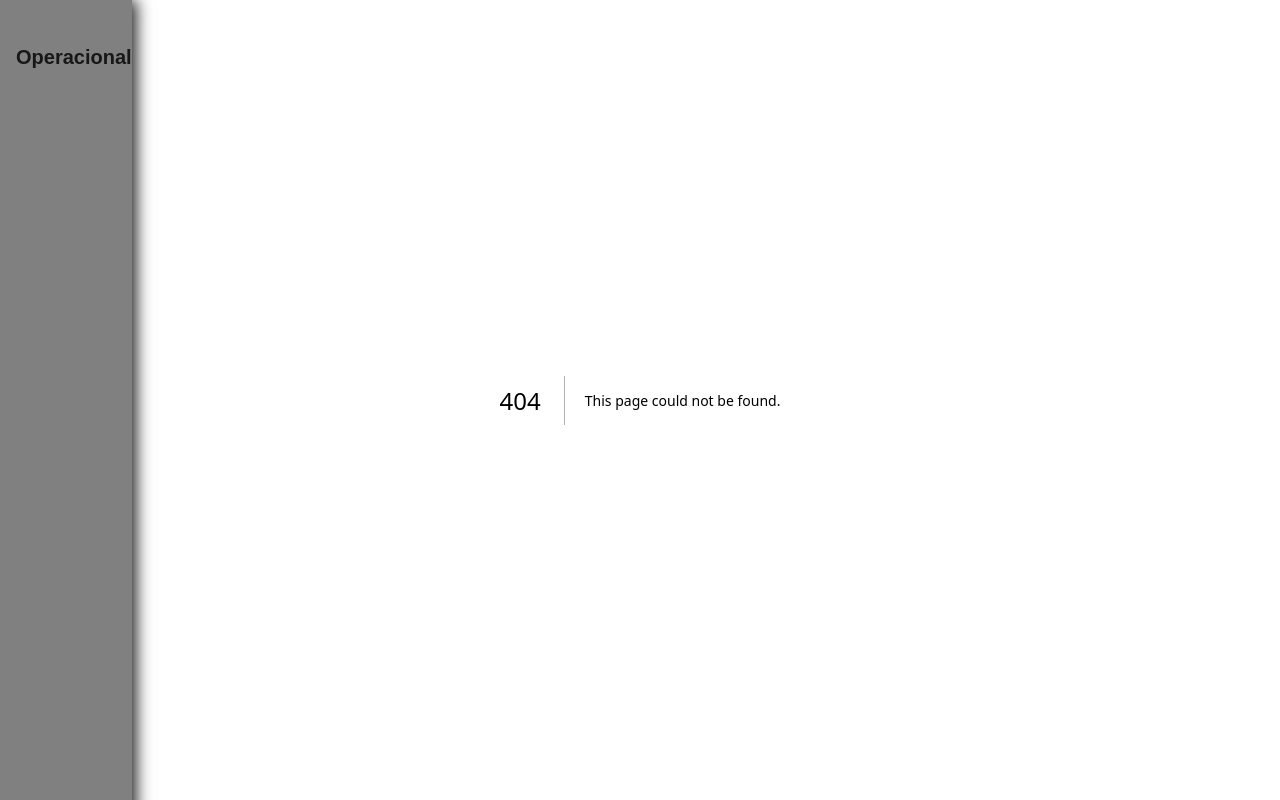
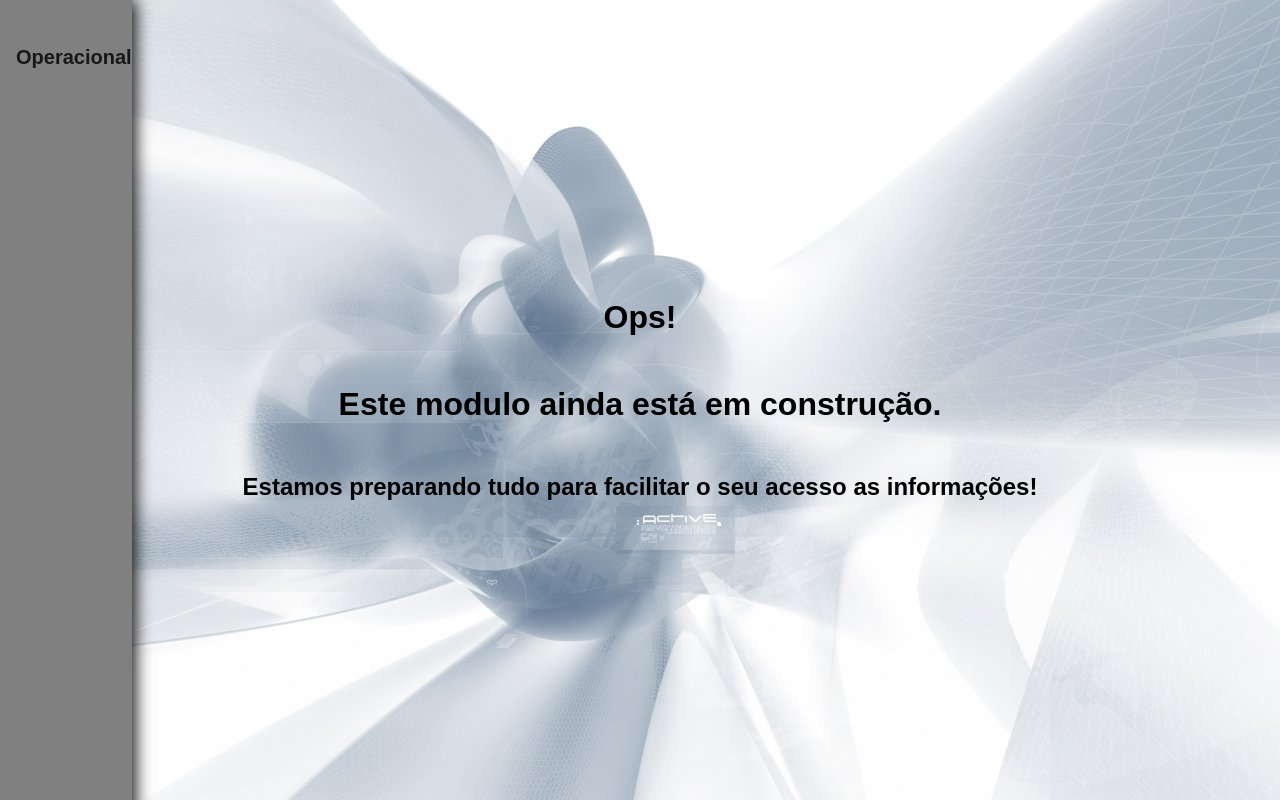
Before and after one commit to Adriano-Reis-Eng/projeto-next-operacional, a Next.js app: page /aviso in a window 1280 px wide. Before the commit this address had no page. Built offline with nearby package versions, Linux system fonts and the light colour scheme; a web font is replaced by a local one.

Commit message:
Adiciona formulário de aviso e atualiza menu do painel com novos links

```diff
--- /dev/null
+++ b/src/app/aviso/page.tsx
@@ -0,0 +1,32 @@
+"use client";
+import React from "react";
+
+export default function AvisoForm() {
+    return (
+        <form
+            style={{
+                display: 'flex',
+                flexDirection: 'column',
+                justifyContent: 'center',
+                alignItems: 'center',
+                minHeight: '100vh',
+                margin: 0,
+                gap: 50,
+                width: '100%',
+                backgroundImage: 'url("/imgarquivo.jpg")',
+                backgroundSize: 'cover',
+                backgroundPosition: 'center',
+            }}
+            className="formAviso">
+            <h1 style={{ color: 'black', textAlign: 'center' }}>
+                Ops!
+            </h1>
+            <h1 style={{ color: 'black', textAlign: 'center' }}>
+                Este modulo ainda está em construção.
+            </h1>
+            <h2 style={{ color: 'black', textAlign: 'center' }}>
+                Estamos preparando tudo para facilitar o seu acesso as informações!
+            </h2>
+        </form>
+    );
+}
--- a/src/app/painel/page.tsx
+++ b/src/app/painel/page.tsx
@@ -29,6 +29,8 @@ const menus: Record<Cargo, MenuItem[]> = {
         { href: "/escalas", label: "Escala", description: "Escala detalhada do funcionário." },
         { href: "/servico", label: "Serviço", description: "Escala de serviço diaria." },
         { href: "/cadastrar", label: "Senha de acesso", description: "Recadastrar senha" },
+        { href: "/aviso", label: "Exames", description: "Exames periodicos e toxicologicos" },
+        { href: "/aviso", label: "Palestras", description: "Listas de convocação para as palestras" },
     ],
 };
 
```
